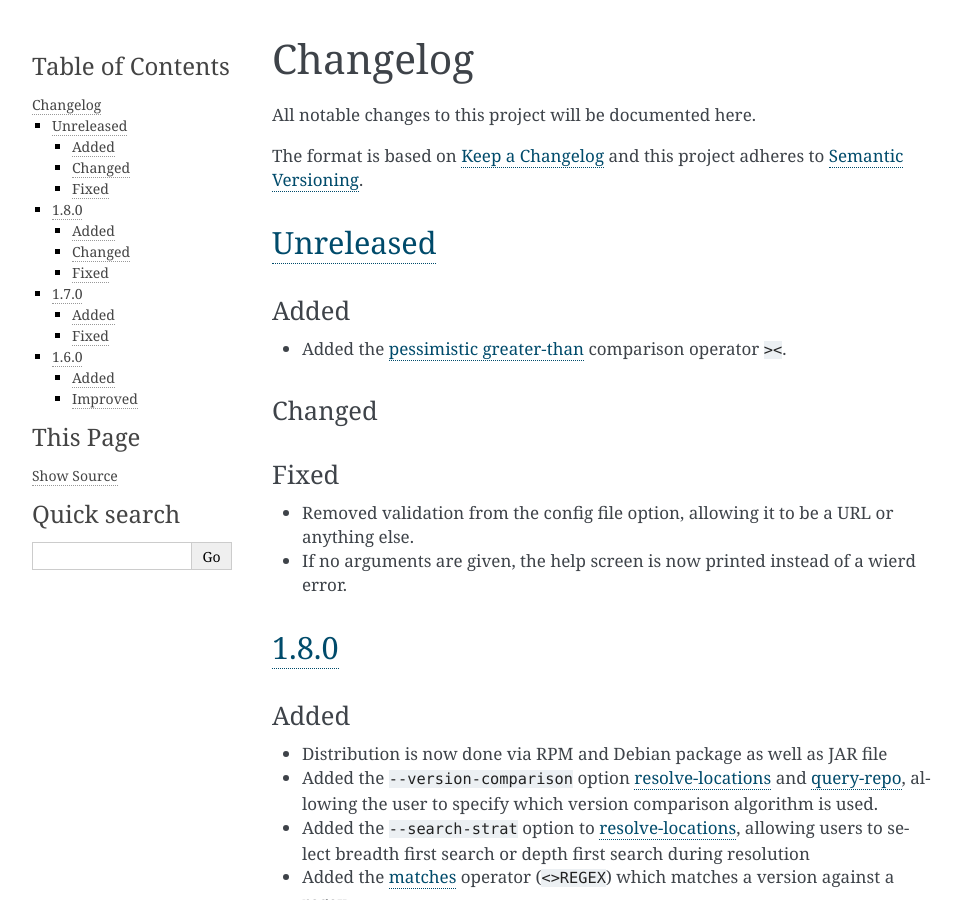
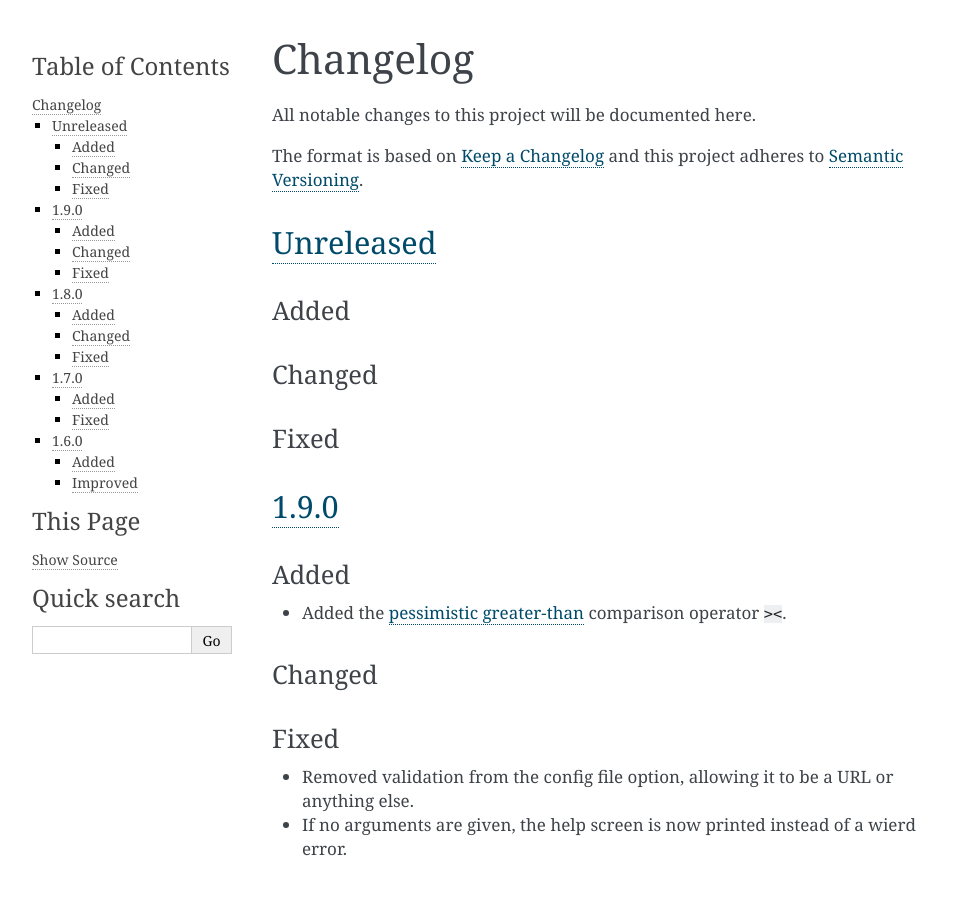
Before and after one commit to djhaskin987/degasolv, a Sphinx documentation site: the page built from docs/changelog.rst, in a window 1280 px wide and 900 px high. Shown: the whole window, without its empty margins (148-1104 px from the left). Built offline with Sphinx 7.4.7, drawn with Linux system fonts in a browser that asks for light colours.

Commit message:
Bump version number to 1.9.1-SNAPSHOT

```diff
--- a/docs/changelog.rst
+++ b/docs/changelog.rst
@@ -11,6 +11,18 @@
 
 `Unreleased`_
 -------------
+
+Added
++++++
+
+Changed
++++++++
+
+Fixed
++++++
+
+`1.9.0`_
+--------
 
 Added
 +++++
@@ -95,6 +107,8 @@
 - Changed apt reop function from filtering a list to lookup in a map,
   increasing its speed
 
-.. _Unreleased: https://github.com/djhaskin987/degasolv/compare/1.7.0...HEAD
+.. _Unreleased: https://github.com/djhaskin987/degasolv/compare/1.9.0...HEAD
+.. _1.9.0: https://github.com/djhaskin987/degasolv/compare/1.8.0...1.9.0
+.. _1.8.0: https://github.com/djhaskin987/degasolv/compare/1.7.0...1.8.0
 .. _1.7.0: https://github.com/djhaskin987/degasolv/compare/1.6.0...1.7.0
 .. _1.6.0: https://github.com/djhaskin987/degasolv/compare/1.5.1...1.6.0
--- a/docs/conf.py
+++ b/docs/conf.py
@@ -60,7 +60,7 @@
 # The short X.Y version.
 version = '1.9'
 # The full version, including alpha/beta/rc tags.
-release = '1.9.0'
+release = '1.9.1'
 
 # The language for content autogenerated by Sphinx. Refer to documentation
 # for a list of supported languages.
```
Also changed, not shown: 1 other file.
